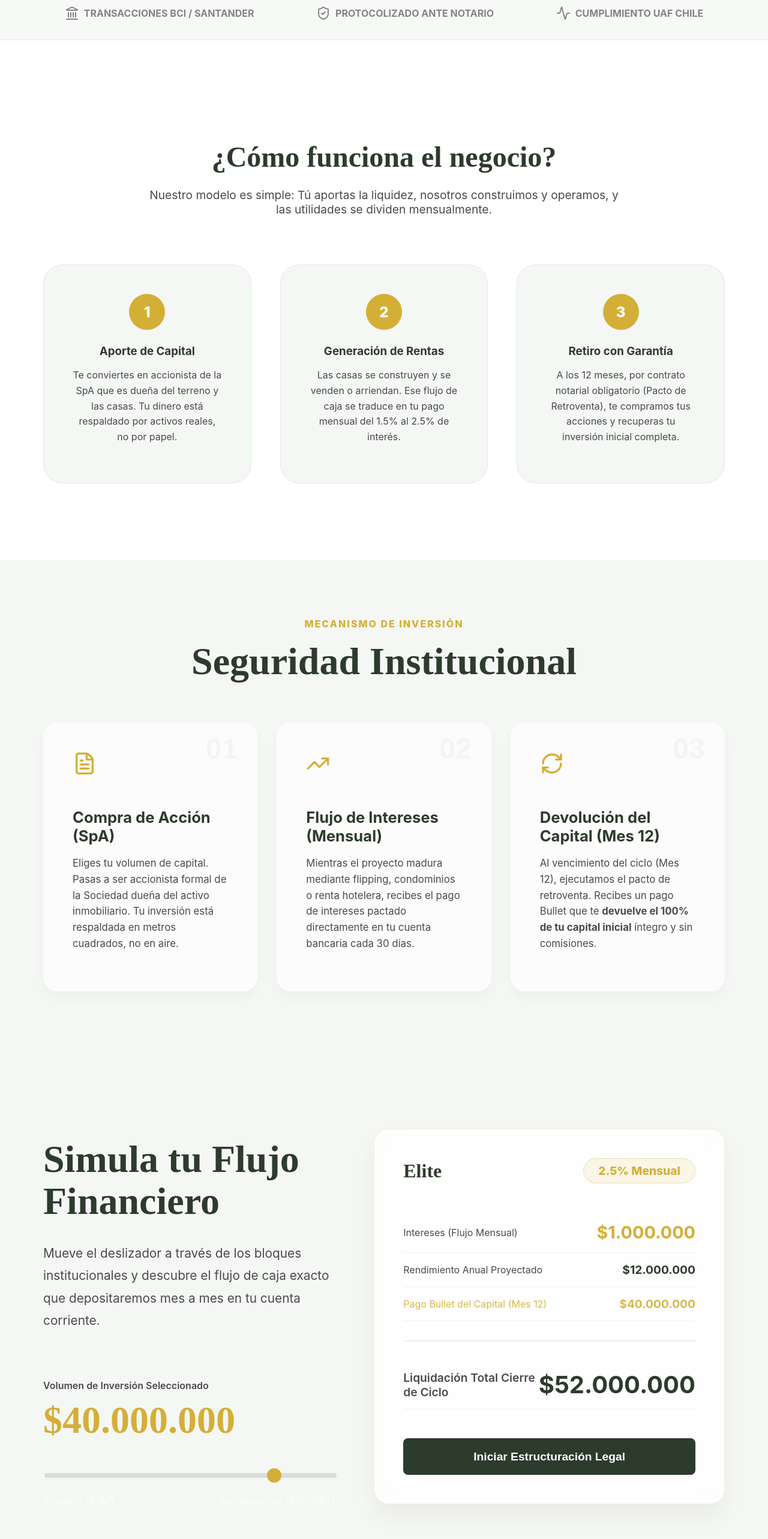
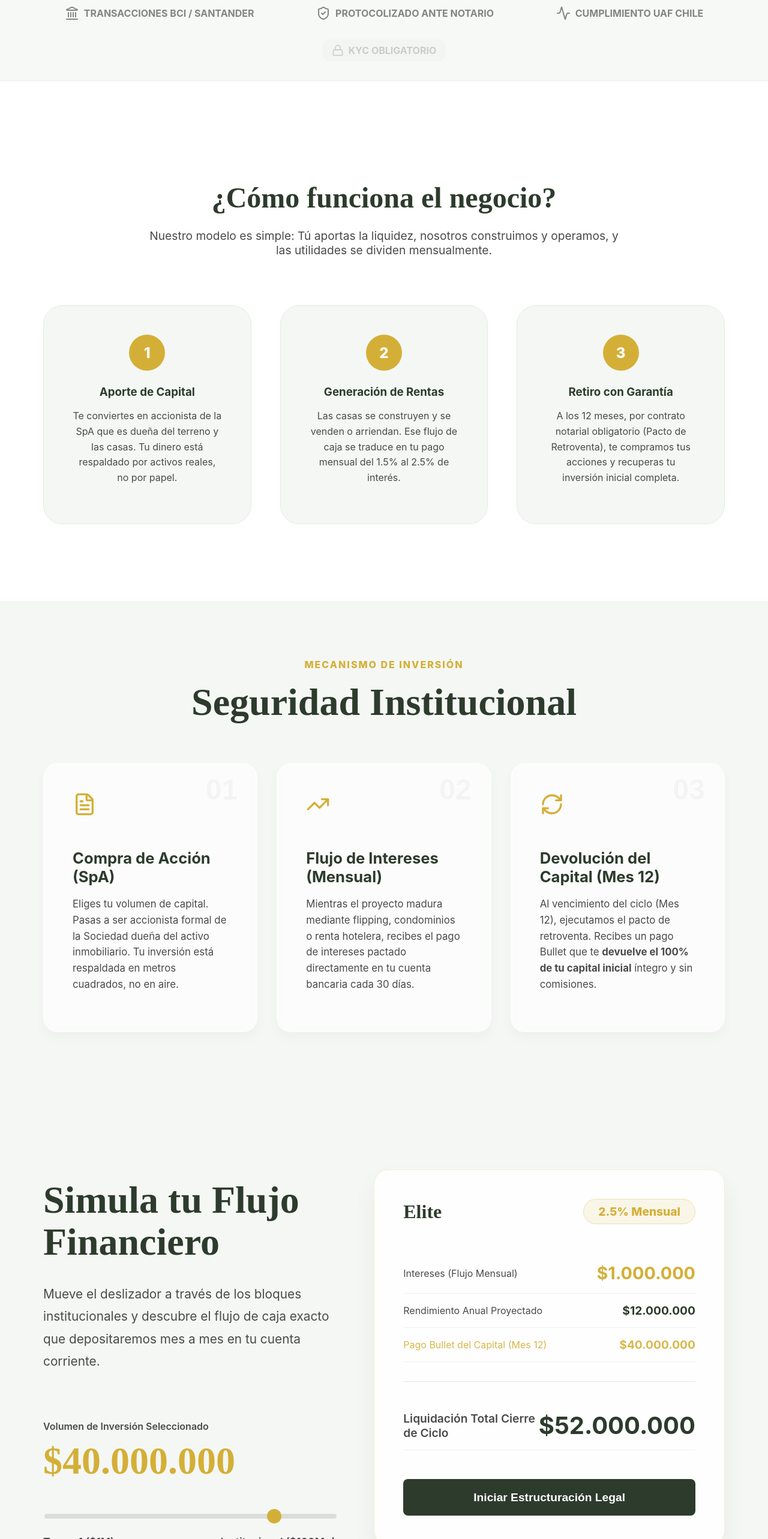
Before and after one commit to Rentapro/CrowdIn, a React (Vite) app: page / in a window 1280 px wide. Shown: the part 879-3445 px from the top of the page at 60% size. Built offline with nearby package versions, Linux system fonts and the light colour scheme.

Commit message:
UI: Correcion de visibilidad en simulador y adicion de distintivo KYC

```diff
--- a/src/App.jsx
+++ b/src/App.jsx
@@ -256,6 +256,7 @@ function App() {
             <div style={{ display: 'flex', alignItems: 'center', gap: '0.5rem', fontWeight: 700, color: 'var(--sage-800)' }}><Landmark size={24}/> TRANSACCIONES BCI / SANTANDER</div>
             <div style={{ display: 'flex', alignItems: 'center', gap: '0.5rem', fontWeight: 700, color: 'var(--sage-800)' }}><ShieldCheck size={24}/> PROTOCOLIZADO ANTE NOTARIO</div>
             <div style={{ display: 'flex', alignItems: 'center', gap: '0.5rem', fontWeight: 700, color: 'var(--sage-800)' }}><Activity size={24}/> CUMPLIMIENTO UAF CHILE</div>
+            <div style={{ display: 'flex', alignItems: 'center', gap: '0.5rem', fontWeight: 700, color: 'var(--gold-primary)', background: 'rgba(212,175,55,0.1)', padding: '0.5rem 1rem', borderRadius: '12px' }}><Lock size={20}/> KYC OBLIGATORIO</div>
           </div>
         </div>
       </section>
@@ -354,7 +355,7 @@ function App() {
                 onChange={(e) => setSliderIndex(Number(e.target.value))}
                 className="calc-slider"
               />
-              <div style={{ display: 'flex', justifyContent: 'space-between', marginTop: '1.5rem', color: 'rgba(255,255,255,0.5)', fontSize: '1.1rem', fontWeight: 600 }}>
+              <div style={{ display: 'flex', justifyContent: 'space-between', marginTop: '1.5rem', color: 'var(--charcoal-mid)', fontSize: '1.1rem', fontWeight: 600 }}>
                 <span>Tramo 1 ($1M)</span>
                 <span>Institucional ($100M+)</span>
               </div>
```
